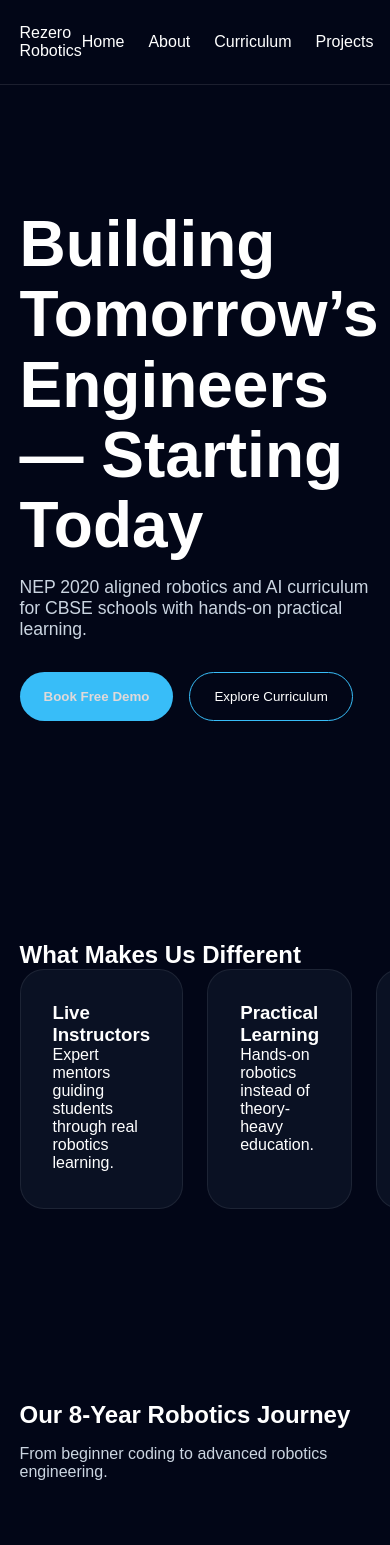
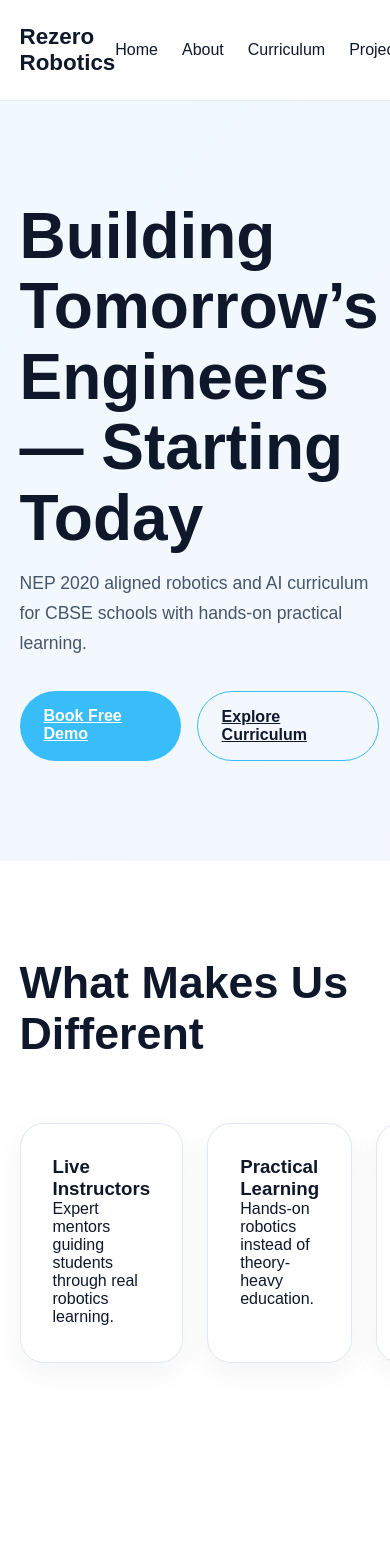
Before and after one commit to SaiMinisha29/rezero-robotics, a React (Vite) app: page / in a window 390 px wide. Shown: the top 1545 px of the page. Built offline with nearby package versions, Linux system fonts and the light colour scheme.

Commit message:
Final landing page setup

```diff
--- /dev/null
+++ b/src/components/sections/BookDemo.jsx
@@ -0,0 +1,43 @@
+export default function BookDemo() {
+  return (
+    <section id="book-demo" className="section">
+
+      <div className="container">
+
+        <div className="demo-box">
+
+          <div className="demo-content">
+
+            <h2>
+              Bring Robotics & AI Into Your School
+            </h2>
+
+            <p>
+              We conduct live robotics demo sessions for schools
+              and help students experience practical STEM learning.
+            </p>
+
+          </div>
+
+          <div className="demo-form">
+
+
+
+            <a
+              href="https://api.whatsapp.com/send?phone=919513053173&text=Hello%20Rezero%20Robotics!%20I%20would%20like%20to%20book%20a%20robotics%20demo%20for%20our%20school."
+              target="_blank"
+              rel="noopener noreferrer"
+              className="whatsapp-btn"
+            >
+              Book Free Demo
+            </a>
+
+          </div>
+
+        </div>
+
+      </div>
+
+    </section>
+  );
+}
--- /dev/null
+++ b/src/components/sections/Contact.jsx
@@ -0,0 +1,37 @@
+export default function Contact() {
+  return (
+    <section id="contact" className="section">
+
+      <div className="container">
+
+        <h2>Get In Touch</h2>
+
+        <p className="section-text">
+          Ready to bring robotics and AI education into your school?
+          Let’s connect.
+        </p>
+
+        <div className="contact-grid">
+
+          <div className="contact-card">
+            <h3>📧 Email</h3>
+            <p>rezerorobotics@gmail.com</p>
+          </div>
+
+          <div className="contact-card">
+            <h3>📱 Phone</h3>
+            <p>+919513053173</p>
+          </div>
+
+          <div className="contact-card">
+            <h3>📍 Location</h3>
+            <p>Mysore, Karnataka, India</p>
+          </div>
+
+        </div>
+
+      </div>
+
+    </section>
+  );
+}
--- a/src/components/sections/Hero.jsx
+++ b/src/components/sections/Hero.jsx
@@ -1,9 +1,11 @@
 export default function Hero() {
   return (
     <section id="hero" className="hero">
+
       <div className="container hero-content">
 
         <div className="hero-text">
+
           <h1>
             Building Tomorrow’s Engineers — Starting Today
           </h1>
@@ -14,14 +16,23 @@ export default function Hero() {
           </p>
 
           <div className="hero-buttons">
-            <button className="primary-btn">
+
+            <a
+              href="#book-demo"
+              className="primary-btn"
+            >
               Book Free Demo
-            </button>
+            </a>
 
-            <button className="secondary-btn">
+            <a
+              href="#curriculum"
+              className="secondary-btn"
+            >
               Explore Curriculum
-            </button>
+            </a>
+
           </div>
+
         </div>
 
         <div className="hero-image">
@@ -29,6 +40,7 @@ export default function Hero() {
         </div>
 
       </div>
+
     </section>
   );
 }
--- /dev/null
+++ b/src/components/sections/responsive.css
@@ -0,0 +1,114 @@
+@media (max-width: 1024px) {
+
+  .hero-content {
+    grid-template-columns: 1fr;
+    text-align: center;
+  }
+
+  .hero-buttons {
+    justify-content: center;
+  }
+
+  .timeline {
+    grid-template-columns: 1fr;
+  }
+
+  .projects-grid {
+    grid-template-columns: repeat(2, 1fr);
+  }
+
+  .testimonials-grid {
+    grid-template-columns: 1fr;
+  }
+
+  .demo-box {
+    grid-template-columns: 1fr;
+  }
+
+  .grid {
+    grid-template-columns: repeat(2, 1fr);
+  }
+}
+
+@media (max-width: 768px) {
+
+  .header-inner {
+    flex-direction: column;
+    gap: 1rem;
+  }
+
+  .nav {
+    flex-wrap: wrap;
+    justify-content: center;
+  }
+
+  .hero h1 {
+    font-size: 2.8rem;
+  }
+
+  .projects-grid {
+    grid-template-columns: 1fr;
+  }
+
+  .grid {
+    grid-template-columns: 1fr;
+  }
+
+  .timeline {
+    grid-template-columns: 1fr;
+  }
+
+  .hero-image {
+    font-size: 6rem;
+  }
+
+  .demo-content h2 {
+    font-size: 2rem;
+  }
+}
+
+@media (max-width: 480px) {
+
+  .container {
+    width: 92%;
+  }
+
+  .hero h1 {
+    font-size: 2.2rem;
+  }
+
+  .hero-buttons {
+    flex-direction: column;
+  }
+
+  .primary-btn,
+  .secondary-btn {
+    width: 100%;
+  }
+
+  .section {
+    padding: 4rem 0;
+  }
+
+  .card,
+  .timeline-card,
+  .testimonial-card,
+  .project-card {
+    padding: 1.5rem;
+  }
+
+  .demo-box {
+    padding: 2rem;
+  }
+}
+.contact-grid {
+  grid-template-columns: repeat(3, 1fr);
+}
+
+@media (max-width: 768px) {
+
+  .contact-grid {
+    grid-template-columns: 1fr;
+  }
+
+}
--- a/src/pages/Home.jsx
+++ b/src/pages/Home.jsx
@@ -6,6 +6,9 @@ import About from "../components/sections/About";
 import Curriculum from "../components/sections/Curriculum";
 import Projects from "../components/sections/Projects";
 import Testimonials from "../components/sections/Testimonials";
+import BookDemo from "../components/sections/BookDemo";
+import Contact from "../components/sections/Contact";
+
 export default function Home() {
   return (
     <>
@@ -17,6 +20,9 @@ export default function Home() {
          <Curriculum />
          <Projects />
          <Testimonials />
+         <BookDemo />
+        <Contact />
+
       </main>
 
       <Footer />
--- a/src/styles/global.css
+++ b/src/styles/global.css
@@ -4,9 +4,13 @@
   box-sizing: border-box;
 }
 
+html {
+  scroll-behavior: smooth;
+}
+
 body {
-  background: #020617;
-  color: white;
+  background: #ffffff;
+  color: #0f172a;
   font-family: sans-serif;
 }
 
@@ -16,9 +20,15 @@ body {
   margin: auto;
 }
 
+/* HEADER */
+
 .header {
   padding: 1.5rem 0;
-  border-bottom: 1px solid rgba(255,255,255,0.1);
+  background: white;
+  border-bottom: 1px solid #e2e8f0;
+  position: sticky;
+  top: 0;
+  z-index: 1000;
 }
 
 .header-inner {
@@ -27,20 +37,40 @@ body {
   align-items: center;
 }
 
+.logo {
+  font-size: 1.4rem;
+  font-weight: bold;
+  color: #0f172a;
+}
+
 .nav {
   display: flex;
   gap: 1.5rem;
 }
 
 .nav a {
-  color: white;
+  color: #0f172a;
   text-decoration: none;
+  font-weight: 500;
+  transition: 0.3s ease;
 }
+
+.nav a:hover {
+  color: #38bdf8;
+}
+
+/* HERO */
 
 .hero {
   min-height: 90vh;
   display: flex;
   align-items: center;
+  background:
+    linear-gradient(
+      135deg,
+      rgba(56,189,248,0.08),
+      rgba(37,99,235,0.05)
+    );
 }
 
 .hero-content {
@@ -58,8 +88,9 @@ body {
 
 .hero p {
   font-size: 1.1rem;
-  color: #cbd5e1;
+  color: #475569;
   margin-bottom: 2rem;
+  line-height: 1.7;
 }
 
 .hero-buttons {
@@ -69,19 +100,34 @@ body {
 
 .primary-btn {
   background: #38bdf8;
-  color: rgb(224, 217, 217);
+  color: white;
   border: none;
   padding: 1rem 1.5rem;
   border-radius: 999px;
   font-weight: bold;
+  cursor: pointer;
+  transition: 0.3s ease;
+}
+
+.primary-btn:hover {
+  transform: translateY(-3px);
+  box-shadow: 0 0 20px rgba(56,189,248,0.4);
 }
 
 .secondary-btn {
   background: transparent;
   border: 1px solid #38bdf8;
-  color: white;
+  color: #0f172a;
   padding: 1rem 1.5rem;
   border-radius: 999px;
+  font-weight: 600;
+  cursor: pointer;
+  transition: 0.3s ease;
+}
+
+.secondary-btn:hover {
+  background: #38bdf8;
+  color: white;
 }
 
 .hero-image {
@@ -91,45 +137,73 @@ body {
   font-size: 10rem;
 }
 
-.footer {
-  padding: 3rem 0;
-  border-top: 1px solid rgba(255,255,255,0.1);
-}
+/* SECTION */
+
 .section {
   padding: 6rem 0;
 }
 
+.section h2 {
+  font-size: 2.8rem;
+  margin-bottom: 1rem;
+}
+
+.section-text {
+  color: #475569;
+  margin-top: 1rem;
+  line-height: 1.7;
+}
+
+/* ABOUT GRID */
+
 .grid {
+  margin-top: 4rem;
+
   display: grid;
+
   grid-template-columns: repeat(4, 1fr);
+
   gap: 1.5rem;
 }
 
 .card {
-  background: rgba(15,23,42,0.7);
-  border: 1px solid rgba(255,255,255,0.08);
+  background: white;
+
+  border: 1px solid #e2e8f0;
+
   padding: 2rem;
+
   border-radius: 24px;
+
   transition: 0.3s ease;
+
+  box-shadow: 0 10px 30px rgba(15,23,42,0.05);
 }
 
 .card:hover {
   transform: translateY(-8px);
+
   border-color: #38bdf8;
+
+  box-shadow: 0 0 30px rgba(56,189,248,0.15);
 }
+
+/* CURRICULUM */
 
 .timeline {
   margin-top: 4rem;
 
   display: grid;
+
   grid-template-columns: repeat(2, 1fr);
+
   gap: 2rem;
 }
 
 .timeline-card {
-  background: rgba(15,23,42,0.7);
+  background: white;
 
-  border: 1px solid rgba(255,255,255,0.08);
+  border: 1px solid #e2e8f0;
 
   padding: 2rem;
 
@@ -140,6 +214,8 @@ body {
   position: relative;
 
   overflow: hidden;
+
+  box-shadow: 0 10px 30px rgba(15,23,42,0.05);
 }
 
 .timeline-card:hover {
@@ -147,7 +223,7 @@ body {
 
   border-color: #38bdf8;
 
-  box-shadow: 0 0 30px rgba(56,189,248,0.2);
+  box-shadow: 0 0 30px rgba(56,189,248,0.15);
 }
 
 .timeline-grade {
@@ -155,7 +231,7 @@ body {
 
   background: #38bdf8;
 
-  color: black;
+  color: white;
 
   padding: 0.4rem 1rem;
 
@@ -178,11 +254,7 @@ body {
   font-weight: bold;
 }
 
-.section-text {
-  color: #cbd5e1;
-
-  margin-top: 1rem;
-}
+/* PROJECTS */
 
 .projects-grid {
   margin-top: 4rem;
@@ -195,15 +267,17 @@ body {
 }
 
 .project-card {
-  background: rgba(15,23,42,0.7);
+  background: white;
 
-  border: 1px solid rgba(255,255,255,0.08);
+  border: 1px solid #e2e8f0;
 
   border-radius: 24px;
 
   overflow: hidden;
 
   transition: 0.3s ease;
+
+  box-shadow: 0 10px 30px rgba(15,23,42,0.05);
 }
 
 .project-card:hover {
@@ -211,7 +285,7 @@ body {
 
   border-color: #38bdf8;
 
-  box-shadow: 0 0 30px rgba(56,189,248,0.2);
+  box-shadow: 0 0 30px rgba(56,189,248,0.15);
 }
 
 .project-image {
@@ -228,8 +302,8 @@ body {
   background:
     linear-gradient(
       135deg,
-      rgba(56,189,248,0.2),
-      rgba(37,99,235,0.2)
+      rgba(56,189,248,0.15),
+      rgba(37,99,235,0.1)
     );
 }
 
@@ -242,8 +316,11 @@ body {
 }
 
 .project-content p {
-  color: #cbd5e1;
+  color: #475569;
+  line-height: 1.7;
 }
+
+/* TESTIMONIALS */
 
 .testimonials-grid {
   margin-top: 4rem;
@@ -256,15 +333,17 @@ body {
 }
 
 .testimonial-card {
-  background: rgba(15,23,42,0.7);
+  background: white;
 
-  border: 1px solid rgba(255,255,255,0.08);
+  border: 1px solid #e2e8f0;
 
   padding: 2rem;
 
   border-radius: 24px;
 
   transition: 0.3s ease;
+
+  box-shadow: 0 10px 30px rgba(15,23,42,0.05);
 }
 
 .testimonial-card:hover {
@@ -272,7 +351,7 @@ body {
 
   border-color: #38bdf8;
 
-  box-shadow: 0 0 30px rgba(56,189,248,0.2);
+  box-shadow: 0 0 30px rgba(56,189,248,0.15);
 }
 
 .testimonial-top {
@@ -292,11 +371,12 @@ body {
 
   border-radius: 50%;
 
-  background: linear-gradient(
-    135deg,
-    #38bdf8,
-    #2563eb
-  );
+  background:
+    linear-gradient(
+      135deg,
+      #38bdf8,
+      #2563eb
+    );
 
   display: flex;
 
@@ -305,6 +385,8 @@ body {
   align-items: center;
 
   font-size: 1.5rem;
+
+  color: white;
 }
 
 .testimonial-top span {
@@ -314,7 +396,192 @@ body {
 }
 
 .testimonial-quote {
-  color: #cbd5e1;
+  color: #475569;
 
   line-height: 1.7;
 }
+
+/* BOOK DEMO */
+
+.demo-box {
+  margin-top: 4rem;
+
+  background:
+    linear-gradient(
+      135deg,
+      rgba(56,189,248,0.08),
+      rgba(37,99,235,0.05)
+    );
+
+  border: 1px solid #e2e8f0;
+
+  border-radius: 32px;
+
+  padding: 3rem;
+
+  display: grid;
+
+  grid-template-columns: 1fr 1fr;
+
+  gap: 3rem;
+}
+
+.demo-content h2 {
+  font-size: 3rem;
+
+  margin-bottom: 1rem;
+}
+
+.demo-content p {
+  color: #475569;
+
+  line-height: 1.8;
+}
+
+.demo-form {
+  display: flex;
+
+  flex-direction: column;
+
+  gap: 1rem;
+}
+
+.demo-form input {
+  padding: 1rem 1.2rem;
+
+  border-radius: 14px;
+
+  border: 1px solid #cbd5e1;
+
+  background: white;
+
+  color: #0f172a;
+
+  outline: none;
+}
+
+.demo-form input::placeholder {
+  color: #94a3b8;
+}
+
+.demo-form button {
+  padding: 1rem;
+
+  border: none;
+
+  border-radius: 14px;
+
+  background:
+    linear-gradient(
+      135deg,
+      #38bdf8,
+      #2563eb
+    );
+
+  color: white;
+
+  font-weight: bold;
+
+  cursor: pointer;
+
+  transition: 0.3s ease;
+}
+
+.demo-form button:hover {
+  transform: translateY(-3px);
+
+  box-shadow:
+    0 0 30px rgba(56,189,248,0.3);
+}
+
+/* FOOTER */
+
+.footer {
+  padding: 3rem 0;
+
+  border-top: 1px solid #e2e8f0;
+
+  background: #f8fafc;
+
+  margin-top: 5rem;
+}
+
+.whatsapp-btn {
+  display: flex;
+
+  justify-content: center;
+
+  align-items: center;
+
+  text-decoration: none;
+
+  padding: 1rem;
+
+  border-radius: 14px;
+
+  background:
+    linear-gradient(
+      135deg,
+      #38bdf8,
+      #2563eb
+    );
+
+  color: white;
+
+  font-weight: bold;
+
+  transition: 0.3s ease;
+}
+
+.whatsapp-btn:hover {
+  transform: translateY(-3px);
+
+  box-shadow:
+    0 0 30px rgba(56,189,248,0.3);
+}
+.contact-grid {
+  margin-top: 4rem;
+
+  display: grid;
+
+  grid-template-columns: repeat(3, 1fr);
+
+  gap: 2rem;
+}
+
+.contact-card {
+  background: white;
+
+  border: 1px solid #e2e8f0;
+
+  border-radius: 24px;
+
+  padding: 2rem;
+
+  transition: 0.3s ease;
+
+  text-align: center;
+
+  box-shadow: 0 10px 30px rgba(15,23,42,0.05);
+}
+
+.contact-card:hover {
+  transform: translateY(-8px);
+
+  border-color: #38bdf8;
+
+  box-shadow:
+    0 0 30px rgba(56,189,248,0.15);
+}
+
+.contact-card h3 {
+  margin-bottom: 1rem;
+}
+
+.contact-card p {
+  color: #475569;
+}
+
+html {
+  scroll-behavior: smooth;
+}
```
Also changed, not shown: src/components/sections/Book Demo.jsx (deleted).
